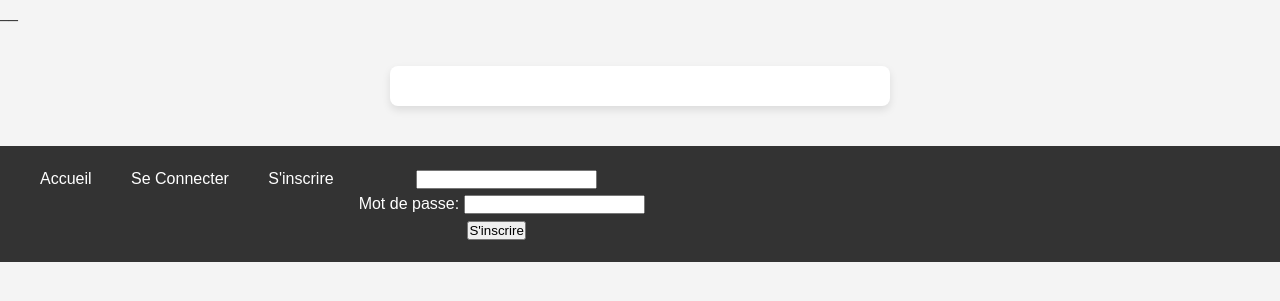
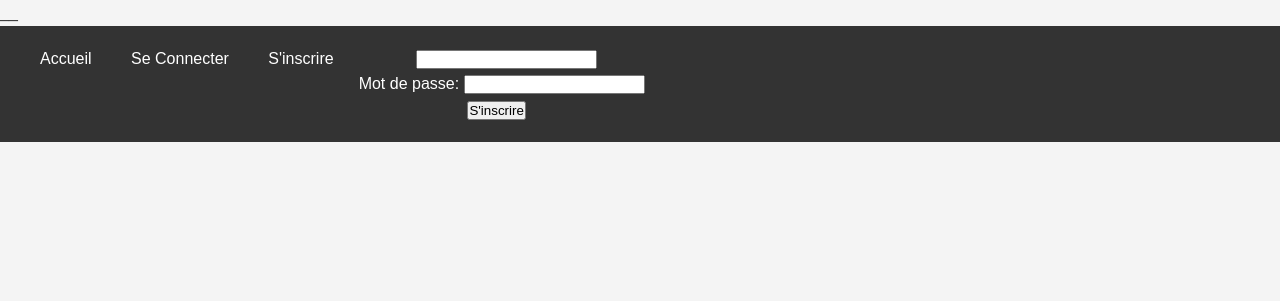
Before and after one commit to sonia-khorsi/quiznight, a PHP site: page /inscription.php in a window 1280 px wide. Shown: the top 301 px of the page. Run offline with PHP 8.4, Linux system fonts and the light colour scheme.

Commit message:
retrait login-class

```diff
--- a/inscription.php
+++ b/inscription.php
@@ -37,7 +37,6 @@ if ($_POST) {
     <meta charset="UTF-8">
 
     <link rel="stylesheet" href="styles.css" >
-    <section class="login-container"></section>
     <title>Inscription</title>
 </head>
 <header>
```
